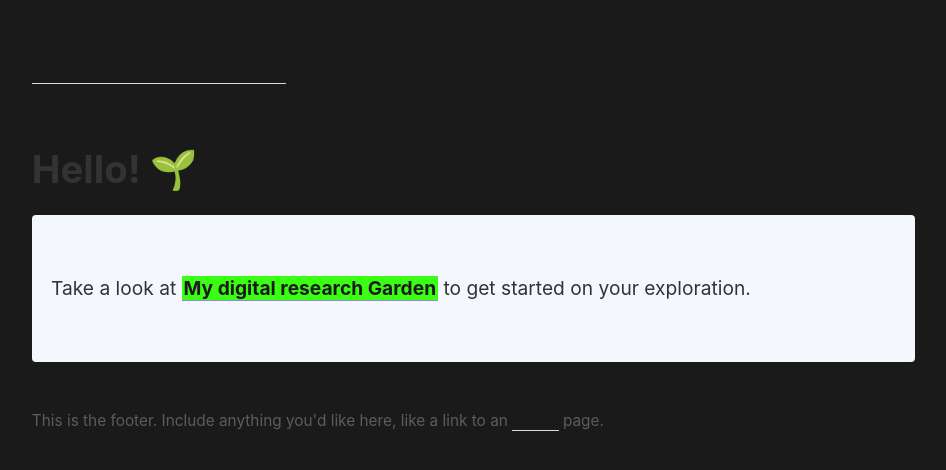
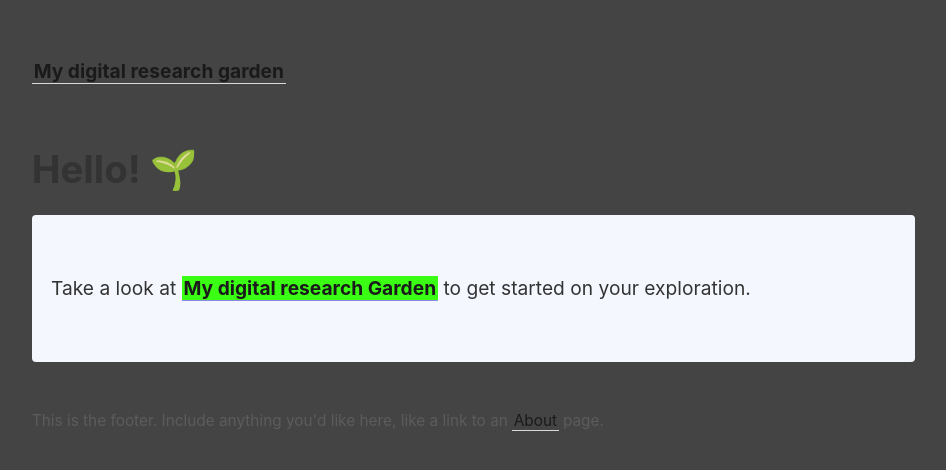
Before and after one commit to Chan-ops/my-digital-garden, a Jekyll site: the page built from _pages/index.md, in a window 1280 px wide. Shown: the top 470 px of the page, without its empty margins (45-991 px from the left). Built offline with Jekyll 4.4.1, drawn with Linux system fonts in a browser that asks for light colours.

Commit message:
Update _style.scss

```diff
--- a/_sass/_style.scss
+++ b/_sass/_style.scss
@@ -9,13 +9,13 @@ $font-family: -apple-system, BlinkMacSystemFont, Segoe UI, Helvetica, Arial,
 
 body {
   box-sizing: content-box;
+  background-color: #444444;
   font-family: $font-family;
   margin: 0 auto;
   line-height: 1.7;
   padding: 4vh 6vw;
   overflow-x: hidden;
   color: $color-text;
-  background: hsl(0, 0%, 10%);
   font-size: 1rem;
   max-width: 63em;
 
```
